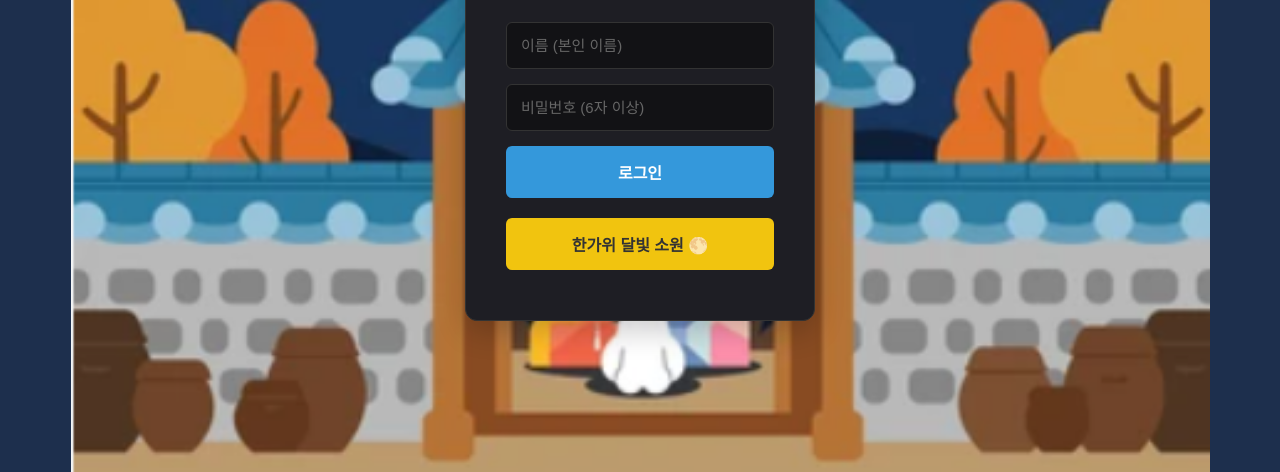
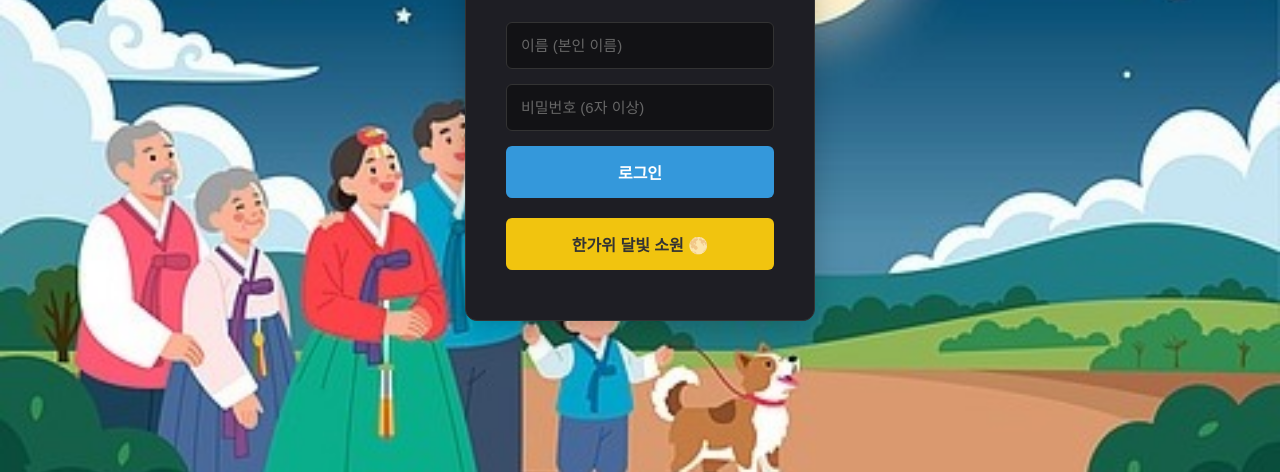
Before and after one commit to pandadoll400-web/lover, a website: page index.html in a window 1280 px wide. Shown: the part 328-800 px from the top of the page. Drawn offline with Linux system fonts and the light colour scheme.

Commit message:
Update background to family image and zoom in

```diff
--- a/index.html
+++ b/index.html
@@ -4,7 +4,7 @@
     <meta charset="UTF-8">
     <meta name="viewport" content="width=device-width, initial-scale=1.0">
     <title>러브러브</title>
-    <link rel="stylesheet" href="style.css?v=3">
+    <link rel="stylesheet" href="style.css?v=4">
 </head>
 <body>
     <!-- Screen 1: Login -->
--- a/style.css
+++ b/style.css
@@ -3,8 +3,8 @@
     padding: 0;
     font-family: 'Pretendard', sans-serif;
     user-select: none;
-    background: #1d2f4d url('bg_rabbit.png') no-repeat center center fixed;
-    background-size: contain;
+    background: #112a46 url('bg_family.jpg') no-repeat center center fixed;
+    background-size: cover;
     color: #333;
     display: flex;
     justify-content: center;
```
Also changed, not shown: bg_family.jpg (added), bg_rabbit.png (deleted).
